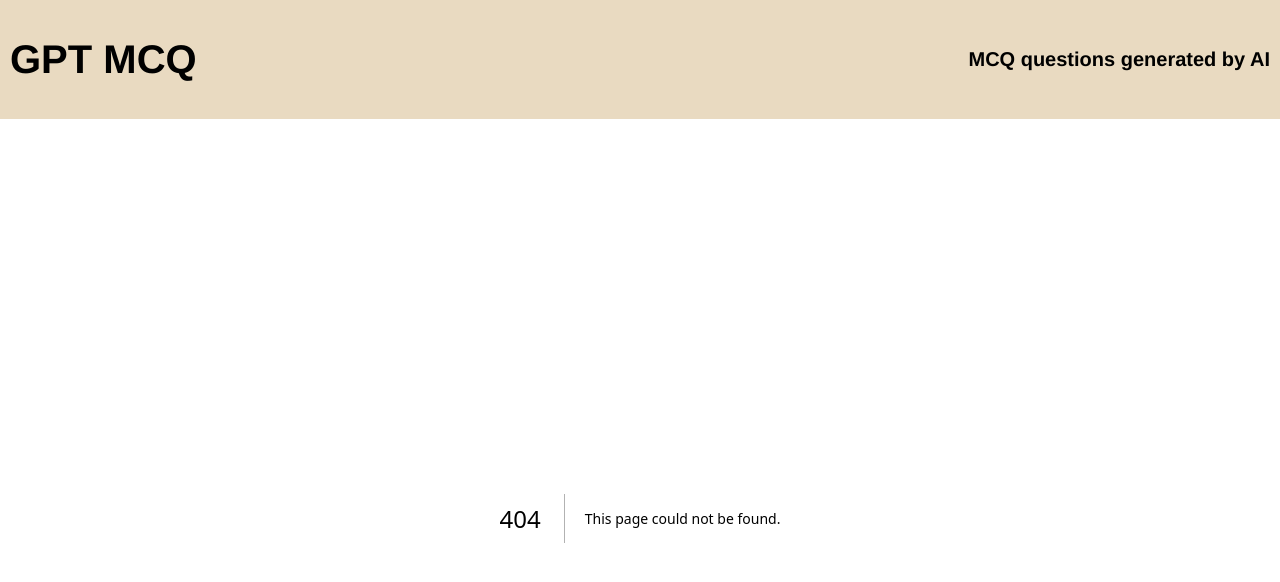
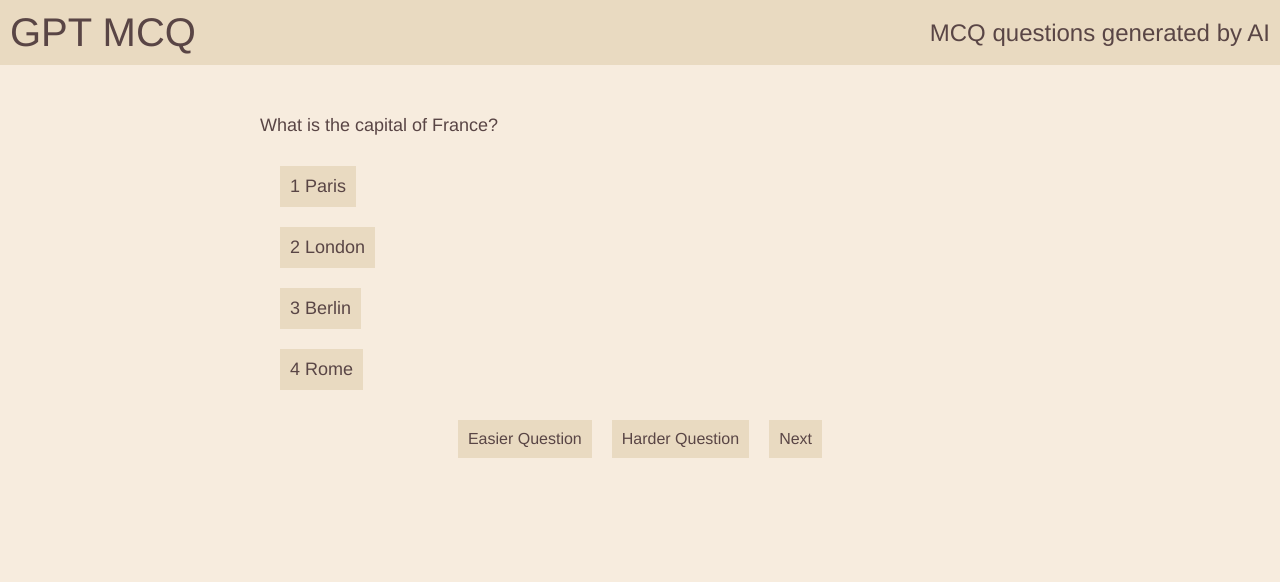
Before and after one commit to sivakar12/gpt-mcq, a Next.js app: page /subject-session in a window 1280 px wide. Before the commit this address had no page. Shown: the top 582 px of the page. Built offline with nearby package versions, Linux system fonts and the light colour scheme.

Commit message:
Add question-answer UI

```diff
--- /dev/null
+++ b/components/QuestionAndAnswers.tsx
@@ -0,0 +1,79 @@
+import React from 'react'
+import styled from 'styled-components'
+import { MCQ } from '../types/MCQ'
+
+const Question =  styled.div`
+    margin: ${props => props.theme.space[2]};
+    padding: ${props => props.theme.space[2]};
+    font-size: ${props => props.theme.fontSizes[2]};
+`
+const Answer = styled.div`
+    margin: ${props => props.theme.space[2]};
+    padding: ${props => props.theme.space[2]};
+    margin-left: ${props => props.theme.space[0]};
+    font-size: ${props => props.theme.fontSizes[2]};
+    background-color: ${props => {
+        switch (props.color) {
+            case 'text':
+                return props.theme.colorPalette.background2
+            case 'error':
+                return props.theme.colorPalette.answerError || 'red'
+            case 'success':
+                return props.theme.colorPalette.answerSuccess || 'green'
+        }
+    }};
+`
+
+const AnswerIndex = styled.div`
+    display: inline-block;
+    // background-color: ${props => props.theme.colorPalette.background2};
+    aspect-ratio: 1/1;
+`
+type Props = {
+    mcqItem: MCQ,
+    selectedIndex: number | null,
+    onAnswerSelected: (index: number) => void
+}
+export default function QuestionAndAnswers({ mcqItem, selectedIndex, onAnswerSelected }: Props) {
+    const { question, answers } = mcqItem
+
+    const answered = selectedIndex !== null
+
+    const answerColors = answers.map((_, index) => {
+        if (!answered) {
+            return 'text'
+        }
+        if (index === selectedIndex && index === mcqItem.correctAnswer) {
+            return 'success'
+        }
+        if (index === selectedIndex && index !== mcqItem.correctAnswer) {
+            return 'error'
+        }
+        if (index === mcqItem.correctAnswer) {
+            return 'success'
+        }
+        return 'text'
+    })
+
+    const handleClick = (index: number) => {
+        if (!answered) {
+            onAnswerSelected(index)
+        }
+    }
+    return (
+        <>
+            <Question>{question}</Question>
+            {answers.map((answer, index) => {
+                return (
+                    <Answer
+                        key={index}
+                        onClick={() => handleClick(index)}
+                        color={answerColors[index]}
+                        >
+                        <AnswerIndex>{index + 1}</AnswerIndex> {answer}
+                    </Answer>
+                )
+            })}
+        </>
+    )
+}
--- a/components/TitleBar.tsx
+++ b/components/TitleBar.tsx
@@ -1,8 +1,9 @@
+import Link from "next/link"
 import React from "react"
 import styled from "styled-components"
 
 const TitleBarContainer = styled.div`
-    padding: ${props => props.theme.space[0]};
+    padding: ${props => props.theme.space[2]};
     background-color: ${props => props.theme.colorPalette.background2};
     color: ${props => props.theme.colorPalette.text2};
     display: flex;
@@ -11,18 +12,22 @@ const TitleBarContainer = styled.div`
     justify-content: space-between;
 `
 
-const TitleBarTitle = styled.h1`
+const TitleBarTitle = styled.div`
     font-size: ${props => props.theme.fontSizes[0]};
+    color: ${props => props.theme.colorPalette.text};
+    cursor: pointer;
 }
 `
-const TitleBarSubtitle = styled.h4`
+const TitleBarSubtitle = styled.div`
     font-size: ${props => props.theme.fontSizes[1]};
 }
 `
 export default function TitleBar() {
     return (
         <TitleBarContainer>
+            <Link href="/" style={{ textDecoration: 'none'}}>
             <TitleBarTitle>GPT MCQ</TitleBarTitle>
+            </Link>
             <TitleBarSubtitle>MCQ questions generated by AI</TitleBarSubtitle>
         </TitleBarContainer>
     );
--- /dev/null
+++ b/pages/subject-session.tsx
@@ -0,0 +1,126 @@
+import { useRouter } from 'next/router'
+import React, { useEffect } from 'react'
+import styled from 'styled-components'
+import QuestionAndAnswers from '../components/QuestionAndAnswers'
+import { MCQ } from '../types/MCQ'
+
+
+const Container = styled.div`
+    display: flex;
+    max-width: 800px;
+    margin: auto;
+    flex-direction: column;
+    align-items: start;
+    justify-content: center;
+    padding: ${props => props.theme.space[2]};
+    space-between: ${props => props.theme.space[0]};
+    `
+const Subject = styled.div`
+    align-self: center;
+    margin: ${props => props.theme.space[2]};
+    font-size: ${props => props.theme.fontSizes[0]};
+`
+
+const Loading = styled.div`
+    align-self: center;
+    font-size: ${props => props.theme.fontSizes[3]};
+`
+
+const Button = styled.div`
+    margin: ${props => props.theme.space[2]};
+    padding: ${props => props.theme.space[2]};
+    font-size: ${props => props.theme.fontSizes[3]};
+    background-color: ${props => props.theme.colorPalette.background2};
+    // disable text selection
+    user-select: none; /* Standard syntax */
+`
+
+const ButtonRow = styled.div`
+    align-self: center;
+    display: flex;
+    flex-direction: row;
+    align-items: center;
+    justify-content: space-around;
+    padding: ${props => props.theme.space[2]};
+    space-between: ${props => props.theme.space[0]};
+`
+
+const dummyData: MCQ[] = [
+    {
+        question: 'What is the capital of France?',
+        answers: ['Paris', 'London', 'Berlin', 'Rome'],
+        correctAnswer: 0
+    },
+    {
+        question: 'What is the capital of Germany?',
+        answers: ['Berlin', 'London', 'Paris', 'Rome'],
+        correctAnswer: 0
+    },
+    {
+        question: 'What is the capital of Italy?',
+        answers: ['Rome', 'London', 'Berlin', 'Paris'],
+        correctAnswer: 0
+    },
+]
+
+export default function MCQSession() {
+    const router = useRouter()
+    const subject = router.route
+
+    const [mcqItems, setMcqItems] = React.useState<MCQ[]>([] as MCQ[])
+    const [index, setIndex] = React.useState(0 as number)
+    const [selectedIndex, setSelectedIndex] = React.useState<number | null>(null)
+    const [isLoading, setIsLoading] = React.useState(false as boolean)
+
+    const loadGeneratedQuestions =  () => {
+        setIsLoading(true)
+        setTimeout(() => {
+            const newData = dummyData
+            setMcqItems(items => [...items, ...newData])
+            setIsLoading(false)
+        }, 2000)
+    }
+    useEffect( () => {
+        if (mcqItems.length === 0) {
+            loadGeneratedQuestions()
+        } else if (index == mcqItems.length - 1) {
+            loadGeneratedQuestions()
+        }
+
+    }, [selectedIndex, mcqItems, index])
+
+
+    const handleNext = () => {
+        if (index < mcqItems.length - 1) {
+            setIndex(index + 1)
+            setSelectedIndex(null)
+        }
+    }
+
+    const handlePrevious = () => {
+        if (index > 0) {
+            setIndex(index - 1)
+            setSelectedIndex(null)
+        }
+    }
+
+
+    const loadingMessage = index === 0 ? 'Loading questions...' : 'Loading more questions...'
+    return (
+        <Container>
+            <Subject>{router.query.subject}</Subject>
+            {isLoading && <Loading>{loadingMessage}</Loading>}
+            {mcqItems.length !== 0 && <QuestionAndAnswers
+                mcqItem={mcqItems[index]}
+                selectedIndex={selectedIndex}
+                onAnswerSelected={(index) => setSelectedIndex(index)}
+                />}
+            <ButtonRow>
+                {/* <Button onClick={handlePrevious}>Previous</Button> */}
+                <Button>Easier Question</Button>
+                <Button>Harder Question</Button>
+                <Button onClick={handleNext}>Next</Button>
+            </ButtonRow>
+        </Container>
+    )
+}
--- a/styles/theme.ts
+++ b/styles/theme.ts
@@ -12,9 +12,9 @@ export const colorPaletteDark = {
     accent: '#064663'
 }
 
-export const space = ['10px', '5px', '2px']
+export const space = ['40px', '20px', '10px', '5px', '2px']
 
-export const fontSizes = ['40px', '20px', '12px']
+export const fontSizes = ['40px', '24px', '18px']
 
 export const font = 'Helvetica'
 
--- /dev/null
+++ b/types/MCQ.ts
@@ -0,0 +1,5 @@
+export type MCQ = {
+    question: string
+    answers: string[]
+    correctAnswer: number
+}
```
Also changed, not shown: components/ChooseSubject.tsx (+54 -12 lines).
